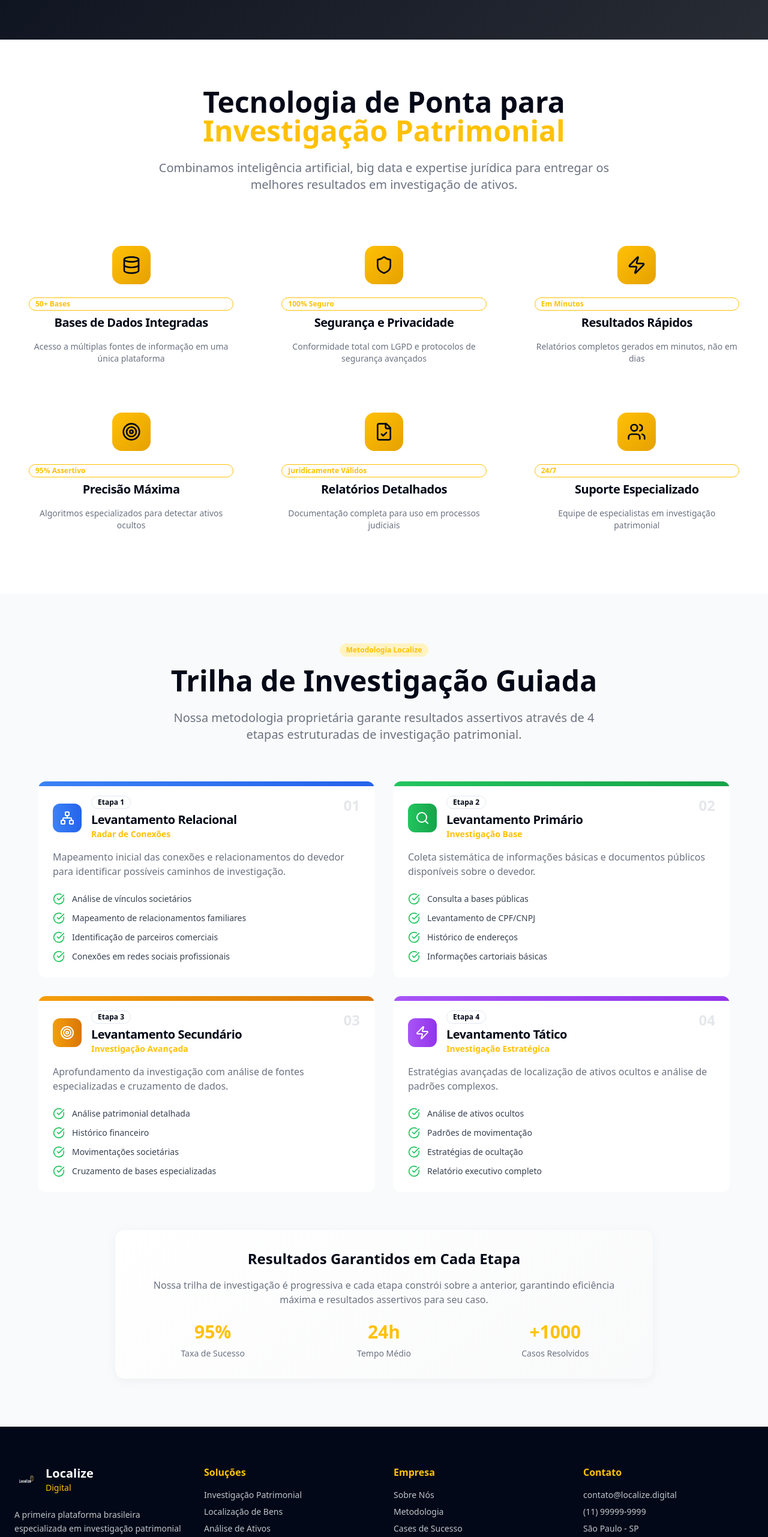
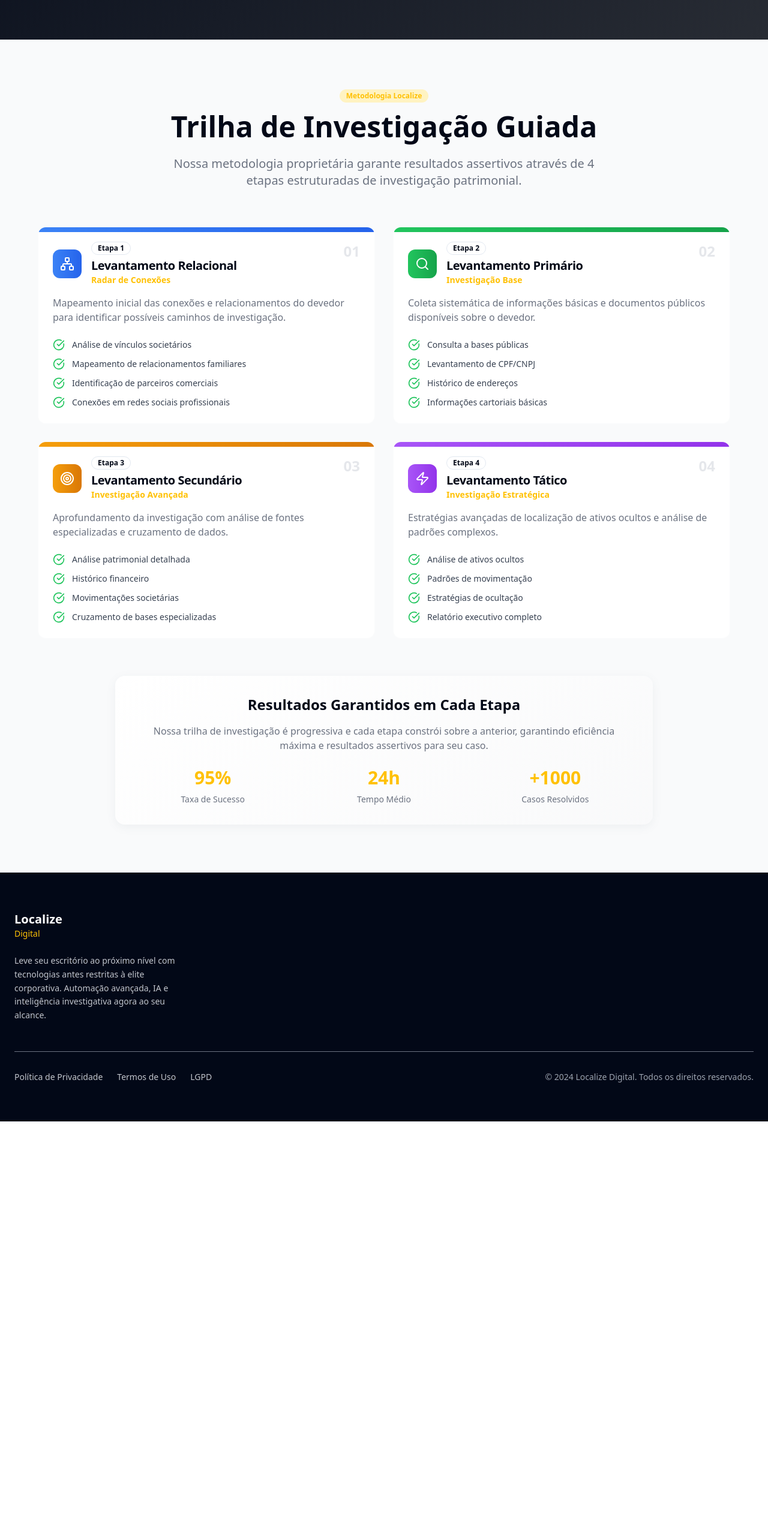
Before and after one commit to ingridalves-localize/localize-advocate-path, a React (Vite) app: page / in a window 1280 px wide. Shown: the part 846-3409 px from the top of the page at 60% size. After the commit the page ends 2716 px from the top, so only its background shows below. Built offline with nearby package versions, Linux system fonts and the light colour scheme.

Commit message:
Visual edit in Lovable
Edited UI in Lovable

```diff
--- a/src/components/Features.tsx
+++ b/src/components/Features.tsx
@@ -33,44 +33,6 @@ const features = [{
   highlight: "24/7"
 }];
 const Features = () => {
-  return <section className="py-20 bg-white" id="solucoes">
-      <div className="container mx-auto px-6">
-        <div className="text-center mb-16">
-
-          <h2 className="text-4xl lg:text-5xl font-bold text-navy mb-6">
-            Tecnologia de Ponta para
-            <span className="text-gold block">Investigação Patrimonial</span>
-          </h2>
-          <p className="text-xl text-gray-600 max-w-3xl mx-auto">
-            Combinamos inteligência artificial, big data e expertise jurídica para
-            entregar os melhores resultados em investigação de ativos.
-          </p>
-        </div>
-
-        <div className="grid md:grid-cols-2 lg:grid-cols-3 gap-8">
-          {features.map((feature, index) => {
-          const Icon = feature.icon;
-          return <Card key={index} className="border-0 shadow-card hover:shadow-gold transition-all duration-500 group">
-                <CardHeader className="text-center pb-4">
-                  <div className="mx-auto mb-4 p-4 bg-gradient-primary rounded-2xl w-fit group-hover:scale-110 transition-transform duration-300">
-                    <Icon className="h-8 w-8 text-navy" />
-                  </div>
-                  <Badge variant="outline" className="text-xs mb-2 text-gold border-gold">
-                    {feature.highlight}
-                  </Badge>
-                  <CardTitle className="text-xl text-navy">{feature.title}</CardTitle>
-                </CardHeader>
-                <CardContent className="text-center">
-                  <CardDescription className="text-gray-600">
-                    {feature.description}
-                  </CardDescription>
-                </CardContent>
-              </Card>;
-        })}
-        </div>
-
-
-      </div>
-    </section>;
+  return;
 };
 export default Features;
--- a/src/components/Footer.tsx
+++ b/src/components/Footer.tsx
@@ -1,61 +1,24 @@
 import { Separator } from "@/components/ui/separator";
-
 const Footer = () => {
-  return (
-    <footer className="bg-navy text-white py-16" id="contato">
+  return <footer className="bg-navy text-white py-16" id="contato">
       <div className="container mx-auto px-6">
         <div className="grid md:grid-cols-2 lg:grid-cols-4 gap-8 mb-12">
           <div>
             <div className="flex items-center space-x-3 mb-6">
-              <img
-                src="/lovable-uploads/d9366945-7a21-4cc6-921f-3f63d8ae72b8.png"
-                alt="Localize Logo"
-                className="h-10 w-10"
-              />
+
               <div>
                 <h3 className="text-xl font-bold">Localize</h3>
                 <p className="text-sm text-gold">Digital</p>
               </div>
             </div>
-            <p className="text-gray-300 text-sm leading-relaxed">
-              A primeira plataforma brasileira especializada em investigação patrimonial
-              para advogados e escritórios jurídicos.
-            </p>
+            <p className="text-gray-300 text-sm leading-relaxed">Leve seu escritório ao próximo nível com tecnologias antes restritas à elite corporativa. Automação avançada, IA e inteligência investigativa agora ao seu alcance.</p>
           </div>
 
-          <div>
-            <h4 className="font-semibold mb-4 text-gold">Soluções</h4>
-            <ul className="space-y-2 text-sm text-gray-300">
-              <li><a href="#" className="hover:text-gold transition-colors">Investigação Patrimonial</a></li>
-              <li><a href="#" className="hover:text-gold transition-colors">Localização de Bens</a></li>
-              <li><a href="#" className="hover:text-gold transition-colors">Análise de Ativos</a></li>
-              <li><a href="#" className="hover:text-gold transition-colors">Relatórios Especializados</a></li>
-            </ul>
-          </div>
 
-          <div>
-            <h4 className="font-semibold mb-4 text-gold">Empresa</h4>
-            <ul className="space-y-2 text-sm text-gray-300">
-              <li><a href="#" className="hover:text-gold transition-colors">Sobre Nós</a></li>
-              <li><a href="#" className="hover:text-gold transition-colors">Metodologia</a></li>
-              <li><a href="#" className="hover:text-gold transition-colors">Cases de Sucesso</a></li>
-              <li><a href="#" className="hover:text-gold transition-colors">Blog</a></li>
-            </ul>
-          </div>
 
-          <div>
-            <h4 className="font-semibold mb-4 text-gold">Contato</h4>
-            <ul className="space-y-2 text-sm text-gray-300">
-              <li>contato@localize.digital</li>
-              <li>(11) 99999-9999</li>
-              <li>São Paulo - SP</li>
-            </ul>
-            <div className="mt-4">
-              <h5 className="font-semibold mb-2 text-gold">Suporte</h5>
-              <p className="text-sm text-gray-300">suporte@localize.digital</p>
-              <p className="text-sm text-gray-300">Disponível 24/7</p>
-            </div>
-          </div>
+
+
+
         </div>
 
         <Separator className="bg-gray-600 mb-8" />
@@ -71,8 +34,6 @@ const Footer = () => {
           </p>
         </div>
       </div>
-    </footer>
-  );
+    </footer>;
 };
-
 export default Footer;
```
